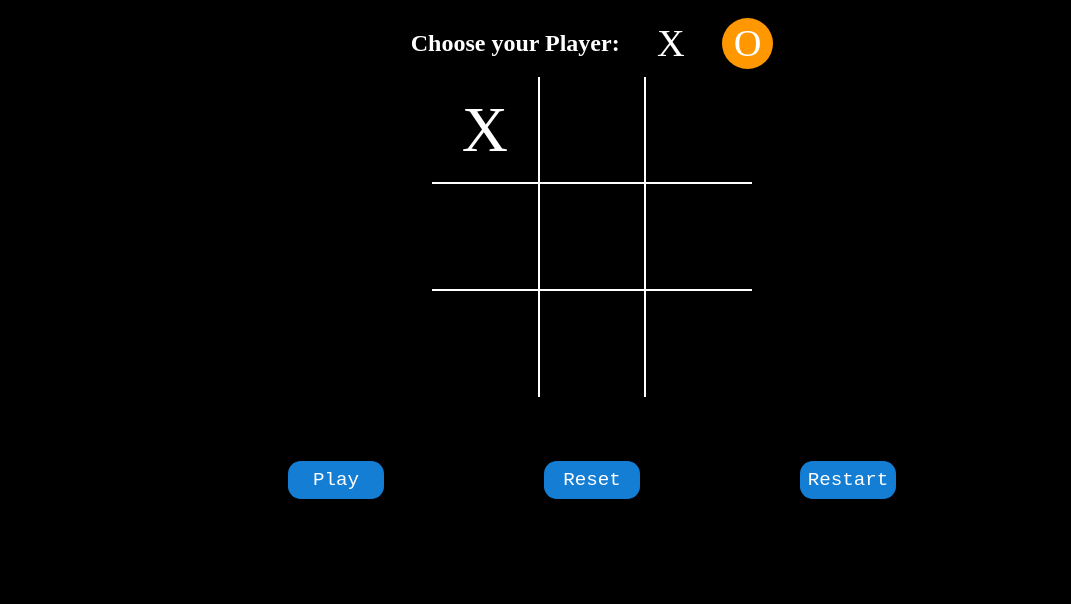
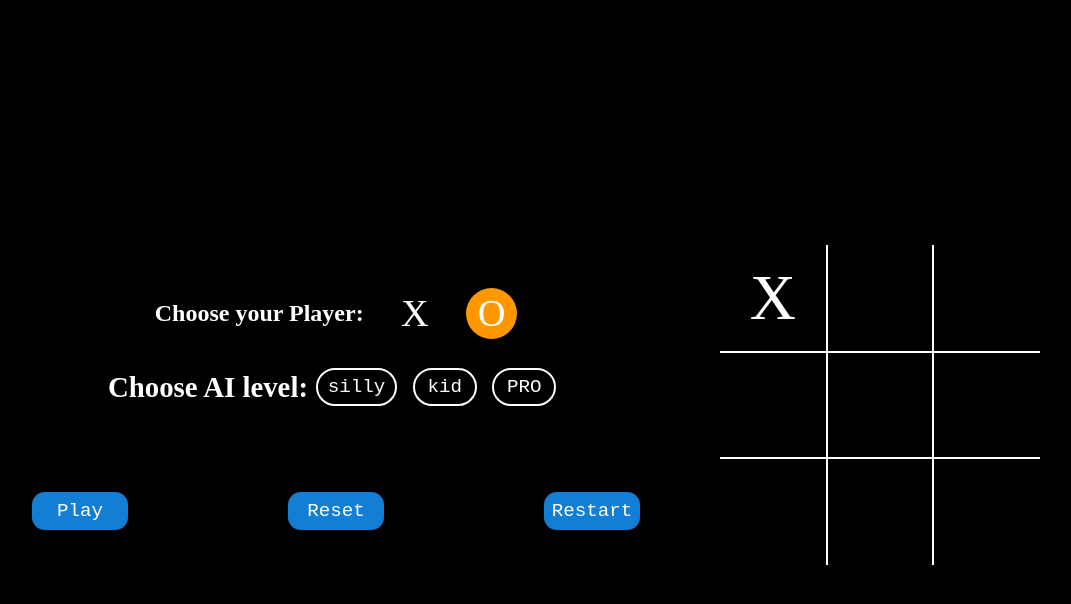
Before and after one commit to akshit2434/sudoku, a plain HTML site: page tictactoe/index.html in a window 1280 px wide. Shown: the whole page, without its empty margins (48-1119 px from the left). Drawn offline with nearby package versions, Linux system fonts and the light colour scheme.

Commit message:
added options panel

```diff
--- a/tictactoe/index.html
+++ b/tictactoe/index.html
@@ -11,10 +11,21 @@
 
 <body>
   <div id="content">
+    <div id="options">
       <div id="choose">
         <h2>Choose your Player: </h2>
         <div id="avatar"><button id="X">X</button><button id="O" class="selected">O</button></div>
       </div>
+      <div id="ailevel">
+        <h2>Choose AI level: </h2>
+        <div id="lvl"><button id="silly">silly</button><button id="kid" class="selectedlvl">kid</button><button
+            id="pro">PRO</button></div>
+      </div>
+      <div id="btns"><button id="play">Play</button><button id="reset">Reset</button><button
+          id="restart">Restart</button>
+      </div>
+    </div>
+    <div id="main">
       <table>
         <tr>
           <td class="cells"></td>
@@ -32,7 +43,7 @@
           <td class="cells"></td>
         </tr>
       </table>
-    <div id="btns"><button id="play">Play</button><button id="reset">Reset</button><button id="restart">Restart</button></div>
+    </div>
   </div>
 
   <script src="https://code.jquery.com/jquery-3.4.1.js"></script>
--- a/tictactoe/script.js
+++ b/tictactoe/script.js
@@ -9,15 +9,32 @@ var avatar = {
   ai: "X"
 };
 
+var level = "kid";
+
 $(document).ready(onload);
 $("#play").on("click", startGame);
 $("#reset").on("click", reset);
 $("#restart").on("click", restart)
-$("#X").click(function() {
+$("#X").click(function () {
   select('X')
 });
-$("#O").click(function() {
+$("#O").click(function () {
   select('O')
+});
+$("#silly").click(function () {
+  level = "silly";
+  reset();
+  startGame();
+});
+$("#kid").click(function () {
+  level = "kid";
+  reset();
+  startGame();
+});
+$("#pro").click(function () {
+  level = "pro";
+  reset();
+  startGame();
 });
 
 function select(what) {
@@ -59,12 +76,13 @@ function reset() {
 
 function setonclick() {
   for (let i = 0; i < 9; i++) {
-    $($(".cells")[i]).click(function() {
-      type(avatar.human, i);
+    $($(".cells")[i]).click(function () {
+      if (type(avatar.human, i)) {
         if (!checkWinner()) {
           playai();
         } else {
           gameOver();
+        }
       }
     });
     // $($(".cells")[i]).click(function() {
@@ -82,8 +100,13 @@ function disableonclick() {
 }
 
 function type(player, value) {
+  if ($($(".cells")[value]).html() == '') {
     $($(".cells")[value]).html(player);
     board[Math.floor((value) / 3)][(value) % 3] = player;
+    return true;
+  } else {
+    return false;
+  }
 }
 
 function typeforai(vert, horz, value) {
@@ -93,6 +116,7 @@ function typeforai(vert, horz, value) {
 }
 
 function startGame() {
+  disableonclick();
   setonclick();
   if (avatar.ai == "X") {
     playai();
@@ -105,12 +129,13 @@ function playai() {
   let prevBoard = {};
   let bestScore = -Infinity;
   let bestMove = {};
-  loop:
   for (var vert = 0; vert < 3; vert++) {
     for (var horz = 0; horz < 3; horz++) {
       if (board[vert][horz] == "") {
         board[vert][horz] = avatar.ai;
         let score = minimax(board, 0, false);
+        console.log(board);
+        console.log(score);
         board[vert][horz] = "";
         if (score > bestScore) {
           bestScore = score;
@@ -135,10 +160,18 @@ function minimax(board, depth, isMaximising) {
   if (result != null) {
     if (result == avatar.ai) {
       //ai won
+      if (level != "silly") {
         return 100 - depth;
+      } else {
+        return -100 + depth
+      }
     } else if (result == avatar.human) {
       //human won
+      if (level != "silly") {
         return -100 + depth;
+      } else {
+        return 100 - depth;
+      }
     } else if (result == "tie") {
       //TIE
       return 0
@@ -151,7 +184,7 @@ function minimax(board, depth, isMaximising) {
       for (var horz = 0; horz < 3; horz++) {
         if (board[vert][horz] == '') {
           board[vert][horz] = avatar.ai;
-          let score = minimax(board, depth + 1, true);
+          let score = minimax(board, depth + 1, level == "kid" ? true : false);
           board[vert][horz] = '';
           if (score > bestScore) {
             bestScore = score;
@@ -166,7 +199,7 @@ function minimax(board, depth, isMaximising) {
       for (var horz = 0; horz < 3; horz++) {
         if (board[vert][horz] == '') {
           board[vert][horz] = avatar.human;
-          let score = minimax(board, depth + 1, false);
+          let score = minimax(board, depth + 1, true);
           board[vert][horz] = '';
           if (score < bestScore) {
             bestScore = score;
--- a/tictactoe/style.css
+++ b/tictactoe/style.css
@@ -1,5 +1,7 @@
 * {
   box-sizing: border-box;
+  outline: none;
+  ;
 }
 
 body {
@@ -19,9 +21,18 @@ body {
   padding-top: 10px;
   box-sizing: border-box;
   /* justify-content: center; */
-  flex-direction: column;
+  flex-direction: row;
   align-items: center;
   color: white;
+}
+
+#options{
+  display: flex;
+  align-items: center;
+  justify-content: center;
+  vertical-align: middle;
+  flex-direction: column;
+  /* border:5px solid yellow; */
 }
 
 #content table td {
@@ -61,10 +72,17 @@ body {
 
 #btns {
   margin-top: 5vw;
-  width: 60%;
+  width: 60vw;
   display: flex;
   flex-direction: row;
   justify-content: space-around;
+}
+
+#main{
+  display: flex;
+  flex-direction: column;
+  align-items: center;
+  vertical-align: middle;
 }
 
 #btns button {
@@ -77,6 +95,52 @@ body {
   color: white;
   font-family: monospace;
   border: 0;
+}
+
+#ailevel #lvl button {
+  border-radius: 20px;
+  color: white;
+  background: inherit;
+  border: 2px solid white;
+  min-height: 3vw;
+  cursor: pointer;
+  min-width: 5vw;
+  font-size: 1.5vw;
+  padding: 10px;
+  padding-top: 5px;
+  padding-bottom: 5px;
+  box-sizing: border-box;
+  font-family: monospace;
+  transition: all 0.5s;
+}
+
+#ailevel #lvl button:hover {
+  background: white;
+  border: 4px solid black;
+  color: rgb(0, 0, 0);
+}
+
+#lvl {
+  display: flex;
+  justify-content: space-around;
+  flex-direction: row;
+  min-width: 20vw;
+}
+
+#ailevel {
+  min-width: 40%;
+  font-family: Tw Cen MT;
+  font-size: 1.5vw;
+  display: flex;
+  justify-content: space-around;
+  flex-direction: row;
+  vertical-align: middle;
+  align-items: center;
+}
+
+.selectedlvl{
+  border-color: lightsalmon;
+  color: lightsalmon;
 }
 
 #choose {
@@ -115,6 +179,8 @@ body {
   background-color: #ff9800;
 }
 
+
+
 @media screen and (max-width:600px) {
   #content table {
     margin-top: 10px;
```
Lines whose indentation alone changed are shown as unchanged.
